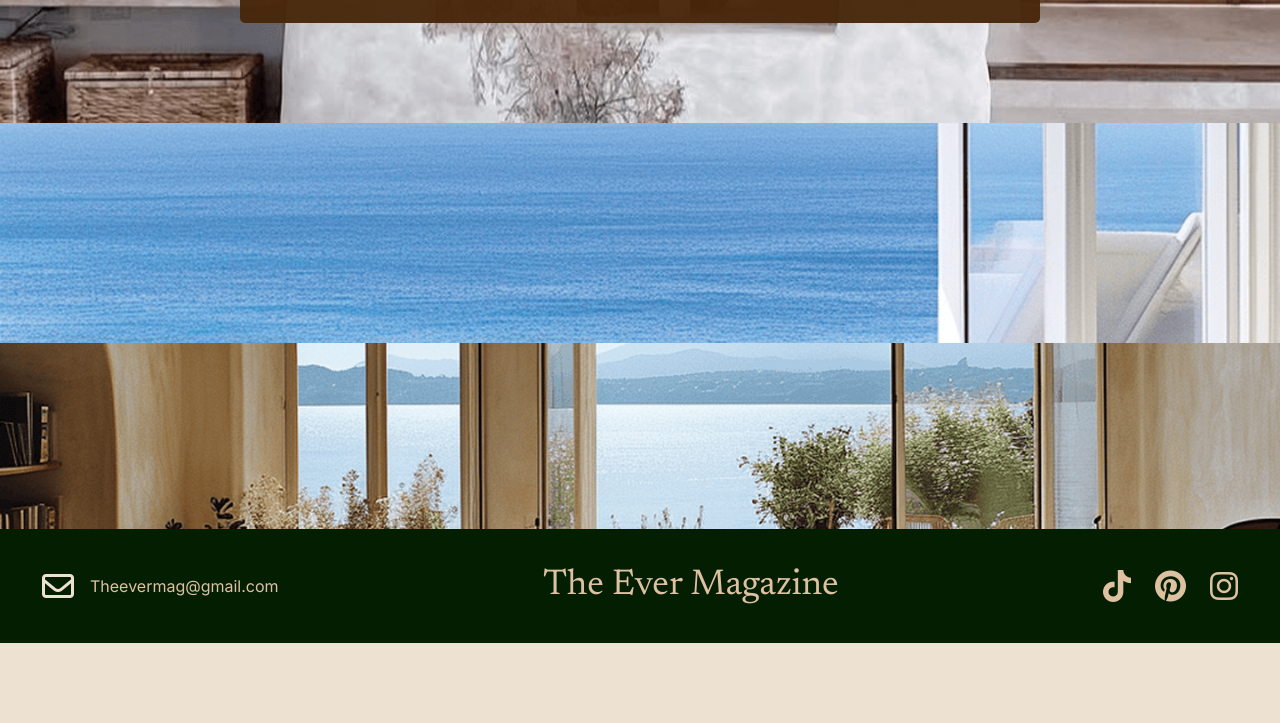
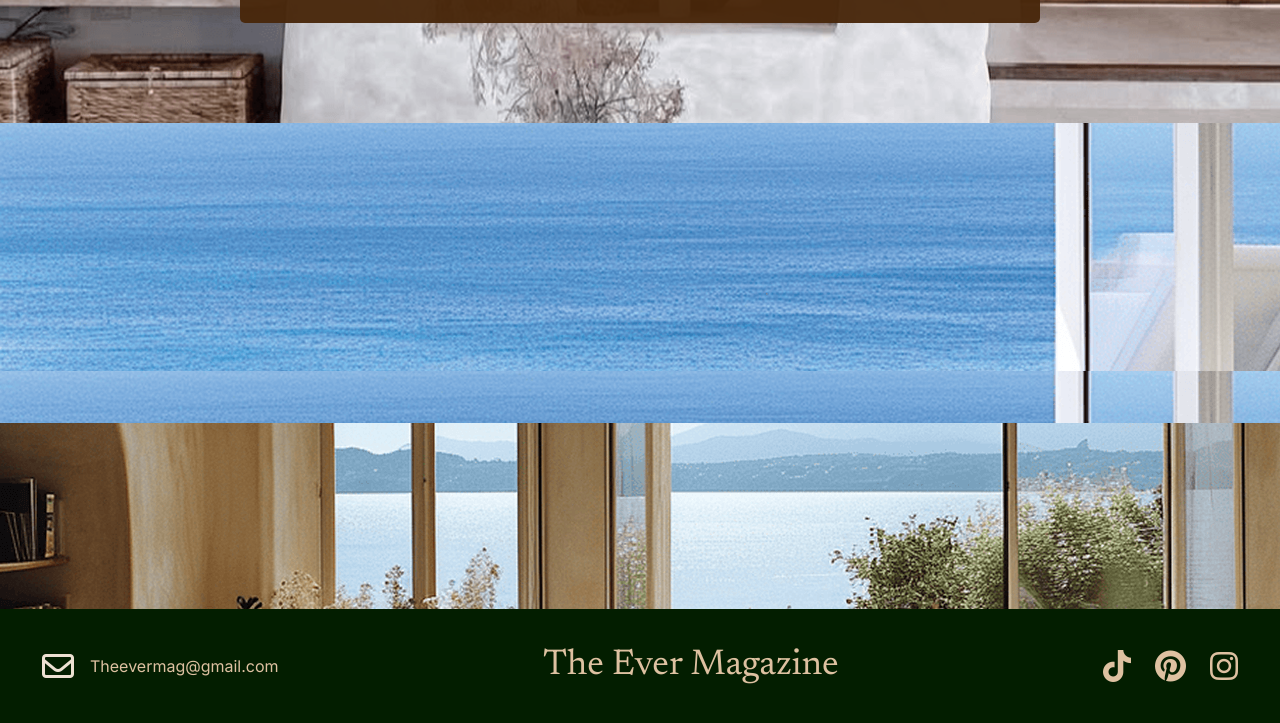
Before and after one commit to Pilargiannelli/Entrega2DesarrolloWeb, a plain HTML site: page pages/contacto.html in a window 1280 px wide. Shown: the part 1087-1810 px from the top of the page. Before the commit the page ends 1730 px from the top, so only its background shows below. Drawn offline with nearby package versions, Linux system fonts and the light colour scheme; a web font is replaced by a local one.

Commit message:
cambios realizados

```diff
--- a/assets/css/estilos.css
+++ b/assets/css/estilos.css
@@ -5,7 +5,7 @@
 body {
     background-color: #EDE1D2;
     margin: 0;
-    min-height: 1620px;
+    min-height: 1700px;
     position: relative;
 }
 
@@ -95,6 +95,7 @@ main {
     bottom: 0;
     padding: 30px;
     position: absolute;
+
 }
 
 
@@ -181,6 +182,16 @@ main {
     font-family: "Inter", serif;
 }
 
+.img-cont1 {
+    background-image: url(../img/contacto_3.png);
+    min-height: 300px;
+}
+
+.img-cont2 {
+    background-image: url(../img/contacto_4.png);
+    min-height: 300px;
+}
+
 .form-control::placeholder {
     font-size: 16px;
     font-family: "Inter", serif;
@@ -204,12 +215,21 @@ main {
     font-size: 1.5rem;
     font-family: "Newsreader", serif;
 }
+
 .imag1 {
     background-image: url(../img/contacto_1.png);
+    width: 100%;
+    background-size: cover;
+    background-position: center;
+    background-repeat: no-repeat;
 }
 
 .imag2 {
     background-image: url(../img/contacto_2.png);
+    width: 100%;
+    background-size: cover;
+    background-position: center;
+    background-repeat: no-repeat;
 }
 
 .imag1, .imag2 {
--- a/pages/contacto.html
+++ b/pages/contacto.html
@@ -100,9 +100,8 @@
                     </div>
                 </div>
 
-                <img class="img-fluid" src="../assets/img/contacto_3.png" alt="imagen 1">
-
-                <img class="img-fluid" src="../assets/img/contacto_4.png" alt="imagen agua">
+                <div class="img-cont1"></div>
+                <div class="img-cont2"></div>
             </div>
             </main>
 
```
